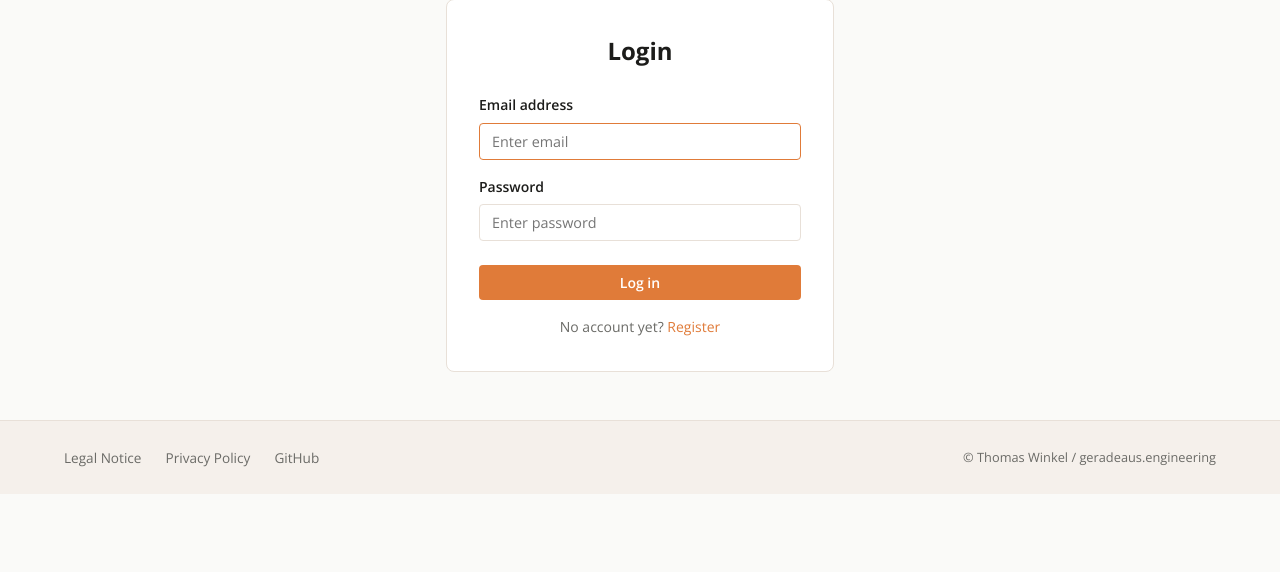
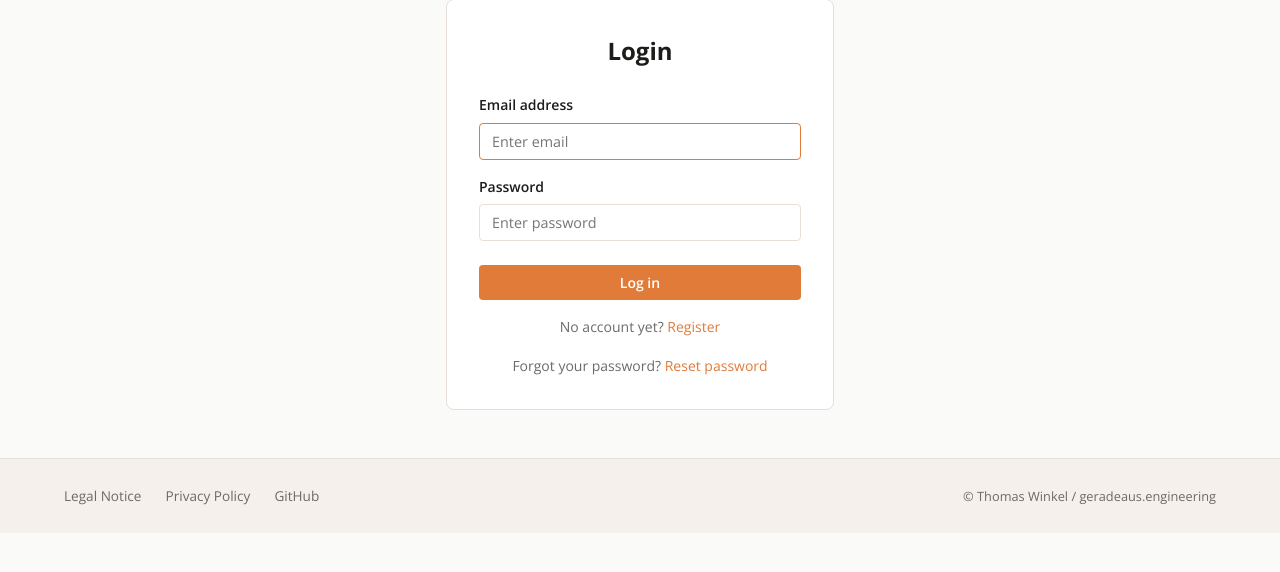
Before and after one commit to ThomasWinkel/Visio-Shapes-Server, a Flask app: page /login in a window 1280 px wide. Shown: the part 110-682 px from the top of the page. Run offline with Flask 3, Linux system fonts and the light colour scheme.

Commit message:
reset password

```diff
--- a/app/blueprints/auth/routes.py
+++ b/app/blueprints/auth/routes.py
@@ -1,10 +1,10 @@
-from flask import render_template, request, url_for, redirect, flash
+from flask import render_template, request, url_for, redirect, flash, current_app
 from flask_babel import gettext as _
 from app.blueprints.auth import bp
 from app.models.auth import User, Team, Role
 from app.extensions import db, bcrypt, mail
 from flask_login import login_user, login_required, logout_user, current_user
-from app.utilities import generate_password, delete_user_if_not_loggedIn_after_time
+from app.utilities import generate_password, delete_user_if_not_loggedIn_after_time, expire_pending_password_after_time
 from flask_mail import Message
 from sqlalchemy import func
 
@@ -17,6 +17,17 @@ def login():
         user: User = User.query.filter_by(email=email).first()
 
         if user and bcrypt.check_password_hash(user.password_hash, password):
+            user.pending_password_hash = None
+            user.last_active = func.now()
+            db.session.commit()
+            login_user(user, remember=True)
+            next_url = request.args.get('next') or url_for('browse')
+            return redirect(next_url)
+
+        if user and user.pending_password_hash and bcrypt.check_password_hash(user.pending_password_hash, password):
+            user.password_hash = bcrypt.generate_password_hash(password)
+            user.token = password
+            user.pending_password_hash = None
             user.last_active = func.now()
             db.session.commit()
             login_user(user, remember=True)
@@ -51,6 +62,92 @@ def logout():
     return redirect(url_for('auth.login'))
 
 
+def _build_registration_email(password, base_url):
+    t_title      = _('Welcome to Visio-Shapes!')
+    t_intro      = _('Your registration was successful. Here is your automatically generated password:')
+    t_pw_label   = _('Your password')
+    t_time       = _('Please log in within the next 5 minutes to activate your account.')
+    t_cta        = _('Log in now')
+    t_missed     = _('If you missed the time window, you can register again at any time:')
+    t_disclaimer = _("You didn't expect this email? Someone probably made a typo – just ignore it.")
+    login_url    = f'{base_url}/login'
+    register_url = f'{base_url}/register'
+    return f'''<!DOCTYPE html>
+<html>
+<head><meta charset="UTF-8"><meta name="viewport" content="width=device-width,initial-scale=1"></head>
+<body style="margin:0;padding:0;background:#FAFAF8;font-family:Arial,Helvetica,sans-serif;">
+<table width="100%" cellpadding="0" cellspacing="0">
+<tr><td align="center" style="padding:40px 16px;">
+<table width="100%" cellpadding="0" cellspacing="0" style="max-width:520px;">
+  <tr><td style="padding-bottom:20px;">
+    <span style="font-size:20px;font-weight:700;color:#E07B39;letter-spacing:-0.01em;">Visio-Shapes</span>
+  </td></tr>
+  <tr><td style="background:#FFFFFF;border:1px solid #E8E0D8;border-radius:8px;padding:32px;">
+    <h1 style="font-size:22px;font-weight:700;color:#1C1C1A;margin:0 0 16px 0;">{t_title}</h1>
+    <p style="font-size:14px;line-height:1.7;color:#1C1C1A;margin:0 0 24px 0;">{t_intro}</p>
+    <div style="background:#F5F0EB;border-radius:6px;padding:20px;text-align:center;margin:0 0 24px 0;">
+      <p style="font-size:11px;color:#6B6B67;margin:0 0 8px 0;text-transform:uppercase;letter-spacing:0.08em;">{t_pw_label}</p>
+      <p style="font-size:22px;font-weight:700;font-family:monospace;letter-spacing:0.12em;color:#1C1C1A;margin:0;">{password}</p>
+    </div>
+    <p style="font-size:14px;line-height:1.7;color:#1C1C1A;margin:0 0 24px 0;">{t_time}</p>
+    <a href="{login_url}" style="display:inline-block;background:#E07B39;color:#FFFFFF;text-decoration:none;padding:12px 28px;border-radius:4px;font-size:14px;font-weight:700;">{t_cta} &rarr;</a>
+    <p style="font-size:13px;color:#6B6B67;margin:24px 0 0 0;padding-top:20px;border-top:1px solid #E8E0D8;">
+      {t_missed}<br>
+      <a href="{register_url}" style="color:#E07B39;">{register_url}</a>
+    </p>
+  </td></tr>
+  <tr><td style="padding-top:20px;">
+    <p style="font-size:12px;color:#6B6B67;margin:0;line-height:1.6;">{t_disclaimer}</p>
+  </td></tr>
+</table>
+</td></tr>
+</table>
+</body>
+</html>'''
+
+
+def _build_reset_email(password, base_url):
+    t_title      = _('Reset your password')
+    t_intro      = _('A new password has been generated for your Visio-Shapes account. Log in below to activate it.')
+    t_pw_label   = _('Your new password')
+    t_time       = _('Log in within the next 5 minutes to activate the new password.')
+    t_cta        = _('Log in now')
+    t_unchanged  = _('If you do not log in within 5 minutes, your current password remains unchanged.')
+    t_disclaimer = _("You didn't expect this email? Someone probably made a typo – just ignore it.")
+    login_url    = f'{base_url}/login'
+    return f'''<!DOCTYPE html>
+<html>
+<head><meta charset="UTF-8"><meta name="viewport" content="width=device-width,initial-scale=1"></head>
+<body style="margin:0;padding:0;background:#FAFAF8;font-family:Arial,Helvetica,sans-serif;">
+<table width="100%" cellpadding="0" cellspacing="0">
+<tr><td align="center" style="padding:40px 16px;">
+<table width="100%" cellpadding="0" cellspacing="0" style="max-width:520px;">
+  <tr><td style="padding-bottom:20px;">
+    <span style="font-size:20px;font-weight:700;color:#E07B39;letter-spacing:-0.01em;">Visio-Shapes</span>
+  </td></tr>
+  <tr><td style="background:#FFFFFF;border:1px solid #E8E0D8;border-radius:8px;padding:32px;">
+    <h1 style="font-size:22px;font-weight:700;color:#1C1C1A;margin:0 0 16px 0;">{t_title}</h1>
+    <p style="font-size:14px;line-height:1.7;color:#1C1C1A;margin:0 0 24px 0;">{t_intro}</p>
+    <div style="background:#F5F0EB;border-radius:6px;padding:20px;text-align:center;margin:0 0 24px 0;">
+      <p style="font-size:11px;color:#6B6B67;margin:0 0 8px 0;text-transform:uppercase;letter-spacing:0.08em;">{t_pw_label}</p>
+      <p style="font-size:22px;font-weight:700;font-family:monospace;letter-spacing:0.12em;color:#1C1C1A;margin:0;">{password}</p>
+    </div>
+    <p style="font-size:14px;line-height:1.7;color:#1C1C1A;margin:0 0 24px 0;">{t_time}</p>
+    <a href="{login_url}" style="display:inline-block;background:#E07B39;color:#FFFFFF;text-decoration:none;padding:12px 28px;border-radius:4px;font-size:14px;font-weight:700;">{t_cta} &rarr;</a>
+    <p style="font-size:13px;color:#6B6B67;margin:24px 0 0 0;padding-top:20px;border-top:1px solid #E8E0D8;">
+      {t_unchanged}
+    </p>
+  </td></tr>
+  <tr><td style="padding-top:20px;">
+    <p style="font-size:12px;color:#6B6B67;margin:0;line-height:1.6;">{t_disclaimer}</p>
+  </td></tr>
+</table>
+</td></tr>
+</table>
+</body>
+</html>'''
+
+
 @bp.route('/register', methods=['GET', 'POST'])
 def register():
     if request.method == 'POST':
@@ -82,20 +179,9 @@ def register():
         db.session.commit()
 
         msg = Message(
-            _('Welcome to visio-shapes.com'),
+            _('Your Visio-Shapes password'),
             recipients=[email],
-            body='\n'.join([
-                _('You have registered at https://www.visio-shapes.com.'),
-                _('Please log in within the next 5 minutes.'),
-                '',
-                _('  Your password is: %(password)s', password=password),
-                '',
-                _('If you missed the time window, simply register again:'),
-                'https://www.visio-shapes.com/register',
-                '',
-                _("You didn't expect this email?"),
-                _('Someone probably made a typo \u2013 ignore this email.'),
-            ])
+            html=_build_registration_email(password, current_app.config['BASE_URL'])
         )
         mail.send(msg)
 
@@ -104,3 +190,31 @@ def register():
         return redirect(url_for('auth.login'))
 
     return render_template('browser/register.html')
+
+
+@bp.route('/reset_password', methods=['GET', 'POST'])
+def reset_password():
+    if current_user.is_authenticated:
+        return redirect(url_for('browse'))
+
+    if request.method == 'POST':
+        email = request.form['email']
+        user: User = User.query.filter_by(email=email).first()
+
+        if user:
+            password = generate_password(10)
+            user.pending_password_hash = bcrypt.generate_password_hash(password)
+            db.session.commit()
+
+            msg = Message(
+                _('Your new Visio-Shapes password'),
+                recipients=[email],
+                html=_build_reset_email(password, current_app.config['BASE_URL'])
+            )
+            mail.send(msg)
+            expire_pending_password_after_time(user.id)
+
+        flash(_('If a matching account was found, an email has been sent.'), category='success')
+        return redirect(url_for('auth.login'))
+
+    return render_template('browser/reset_password.html')
--- a/app/models/auth.py
+++ b/app/models/auth.py
@@ -30,6 +30,7 @@ class User(db.Model, UserMixin):
     email: Mapped[str] = mapped_column(unique=True, nullable=False)
     password_hash: Mapped[str] = mapped_column(nullable=False)
     token: Mapped[str] = mapped_column(nullable=True)
+    pending_password_hash: Mapped[str] = mapped_column(nullable=True)
     message: Mapped[str] = mapped_column(String(512), nullable=True)
     link: Mapped[str] = mapped_column(String(512), nullable=True)
     teams: Mapped[List[Team]] = relationship(secondary=user_team_table, back_populates="users")
--- a/app/templates/browser/login.html
+++ b/app/templates/browser/login.html
@@ -17,6 +17,7 @@
       <button type="submit" class="btn btn-primary" style="width:100%;margin-top:0.5rem">{{ _('Log in') }}</button>
     </form>
     <p class="auth-link">{{ _('No account yet?') }} <a href="/register">{{ _('Register') }}</a></p>
+    <p class="auth-link">{{ _('Forgot your password?') }} <a href="/reset_password">{{ _('Reset password') }}</a></p>
   </div>
 </div>
 {% endblock %}
--- a/app/utilities/status_mail.py
+++ b/app/utilities/status_mail.py
@@ -144,6 +144,6 @@ def _build_html(date_str, new_users, active_users):
   </h3>
   {active_section}
 
-  <p style="margin:28px 0 0 0; font-size:11px; color:#bbb;">visio-shapes.com</p>
+  <p style="margin:28px 0 0 0; font-size:11px; color:#bbb;">{current_app.config.get("BASE_URL", "")}</p>
 </body>
 </html>'''
--- a/config.py
+++ b/config.py
@@ -18,3 +18,4 @@ class Config(object):
     MAX_CONTENT_LENGTH = config('MAX_CONTENT_LENGTH', default=100 * 1024 * 1024, cast=int)    # 100 MB
     OWNER_EMAIL = config('OWNER_EMAIL', default='')
     STATUS_EMAIL = config('STATUS_EMAIL', default='')
+    BASE_URL = config('BASE_URL', default='http://localhost:5000')
```
Also changed, not shown: CLAUDE.md (+2 -3 lines), app/templates/browser/reset_password.html (added, +21 -0 lines), app/utilities/__init__.py (+15 -16 lines), migrations/versions/62ddbd341724_add_pending_password_hash_to_user.py (added, +32 -0 lines), .claude/settings.local.json, app/translations/de/LC_MESSAGES/messages.po, app/translations/en/LC_MESSAGES/messages.po, 2 other files.
